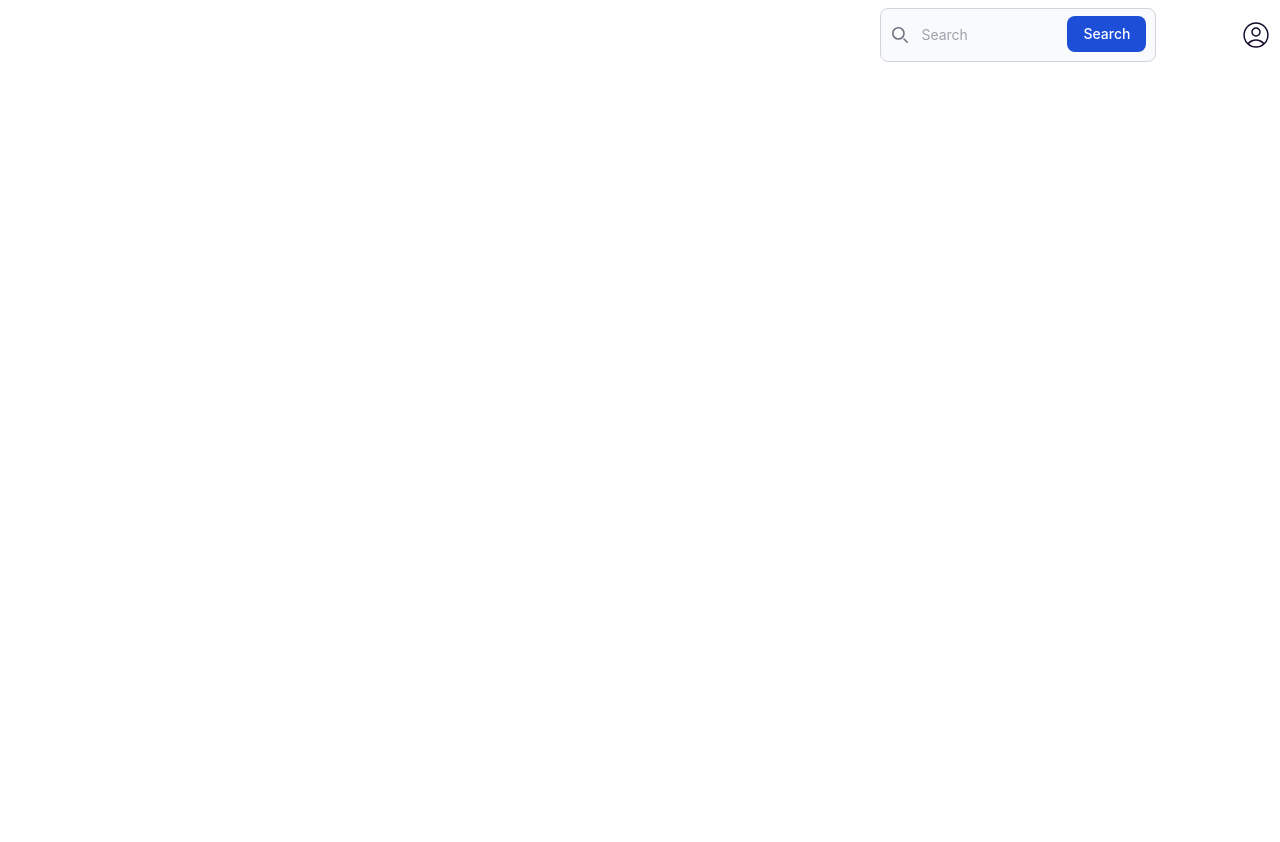
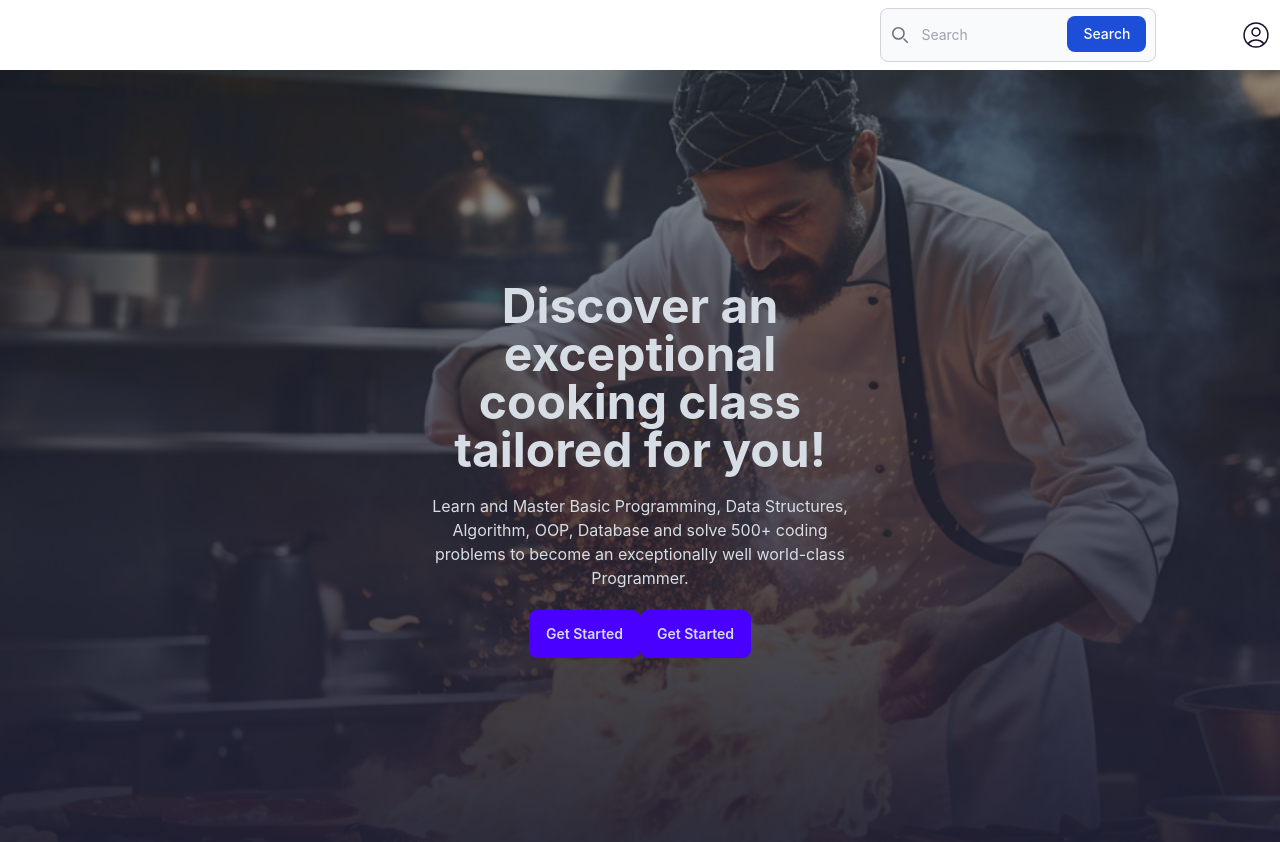
Before and after one commit to ariful2o/Chefs-Table-client, a React (Vite) app: page / in a window 1280 px wide. Shown: the top 842 px of the page. Before the commit the page ends 800 px from the top, so only its background shows below. Built offline with nearby package versions, Linux system fonts and the light colour scheme.

Commit message:
banner section style ok

```diff
--- a/src/App.jsx
+++ b/src/App.jsx
@@ -2,11 +2,13 @@ import { useState } from "react";
 
 import "./App.css";
 import Header from "./Components/Header/Header";
+import Banner from "./Components/Banner/Banner";
 
 function App() {
   return (
     <>
       <Header></Header>
+      <Banner></Banner>
     </>
   );
 }
--- /dev/null
+++ b/src/Components/Banner/Banner.jsx
@@ -0,0 +1,29 @@
+import React from "react";
+import bannerimg from "../../../public/images/Rectangle 1.png";
+
+export default function Banner() {
+  return (
+    <div>
+      <div
+        className="hero min-h-screen"
+        style={{ backgroundImage: `url(${bannerimg})` }}
+      >
+        <div className="hero-overlay"></div>
+        <div className="hero-content text-center text-neutral-content">
+          <div className="max-w-md">
+            <h1 className="mb-5 text-5xl font-bold">
+              Discover an exceptional cooking class tailored for you!
+            </h1>
+            <p className="mb-5">
+              Learn and Master Basic Programming, Data Structures, Algorithm,
+              OOP, Database and solve 500+ coding problems to become an
+              exceptionally well world-class Programmer.
+            </p>
+            <button className="btn btn-primary">Get Started</button>
+            <button className="btn btn-primary">Get Started</button>
+          </div>
+        </div>
+      </div>
+    </div>
+  );
+}
```
Also changed, not shown: public/images/Rectangle 1.png (added), src/Components/Banner/Banner.css (added).
